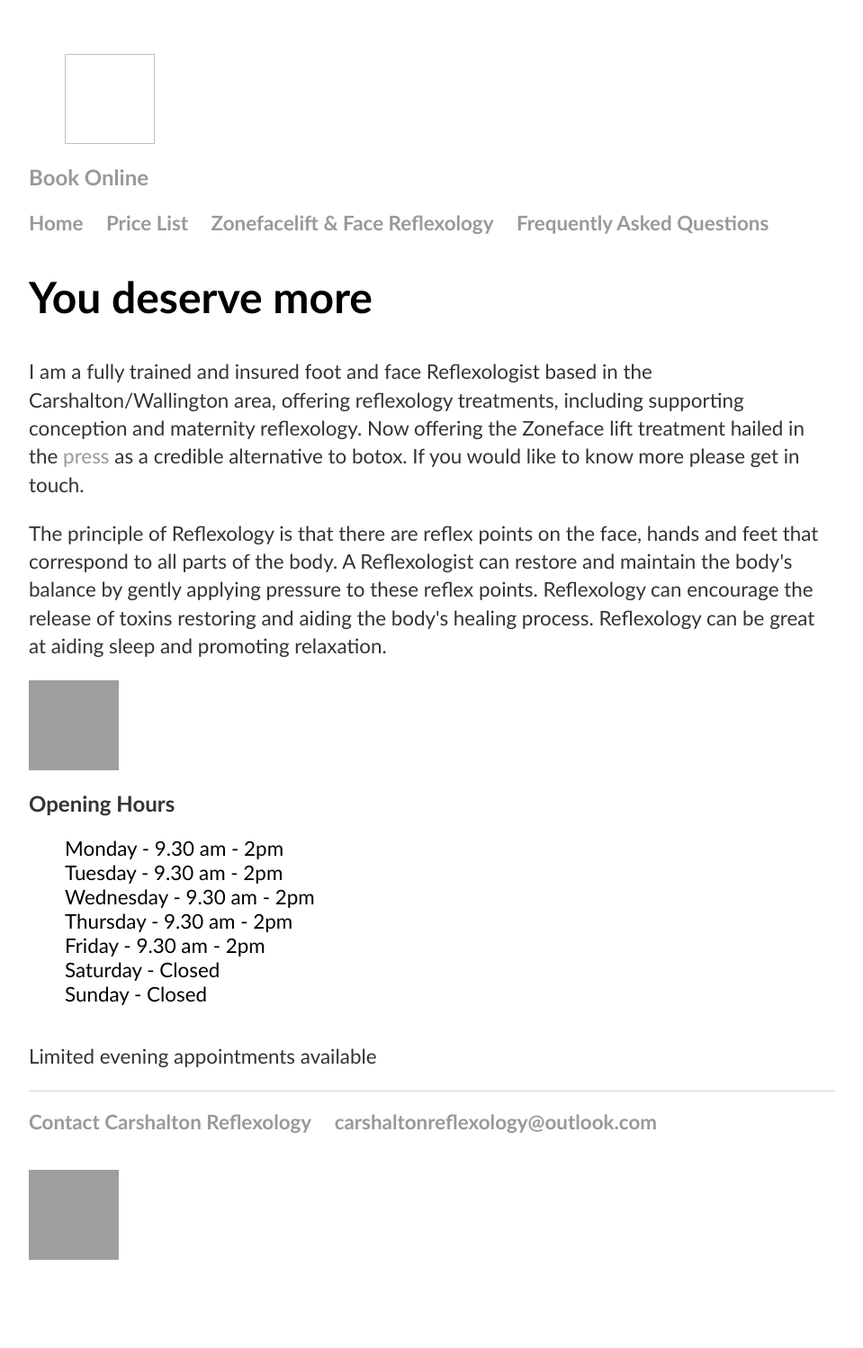
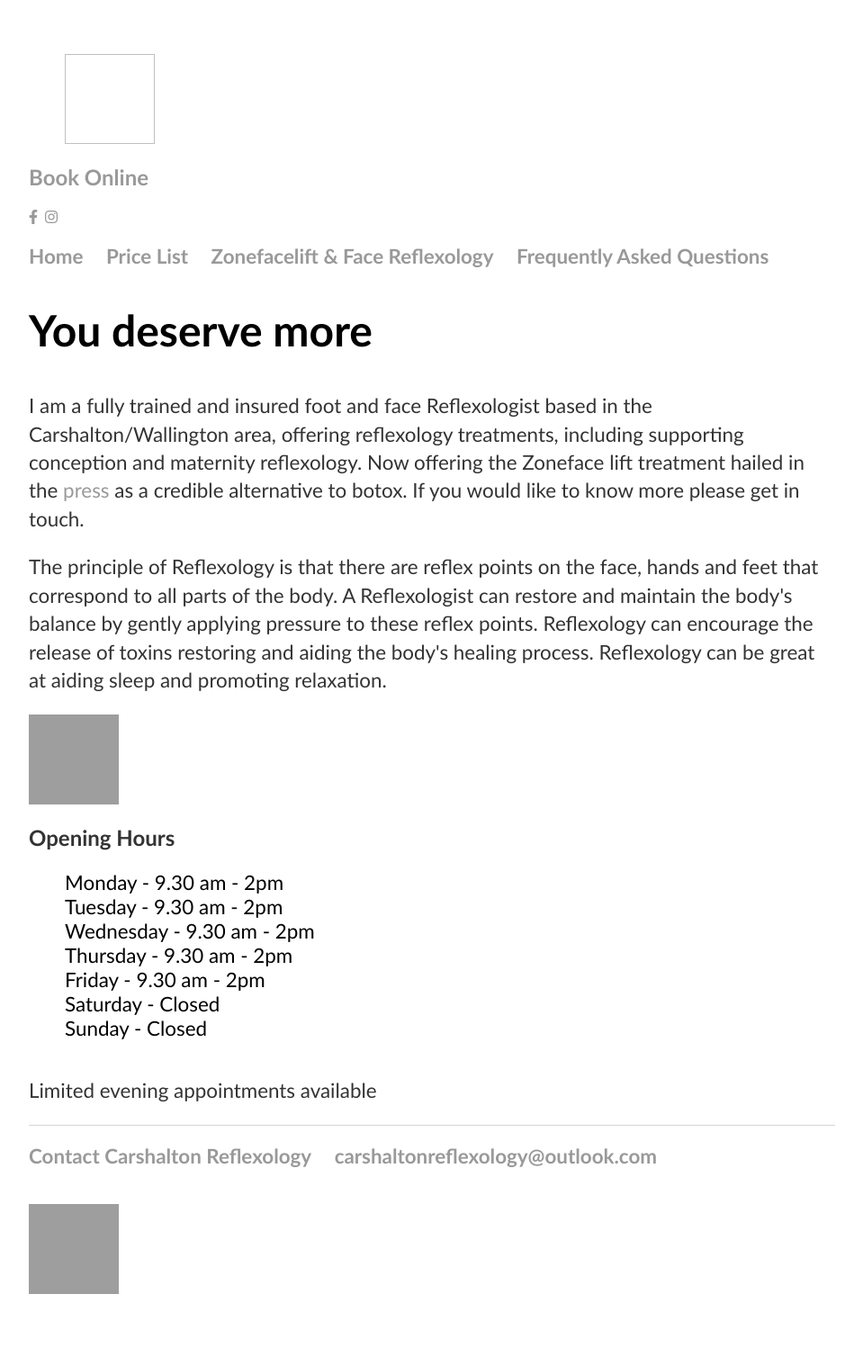
Before and after one commit to Rednax-lab/rednax-lab.github.io, a Jekyll site: the page built from index.html, in a window 1280 px wide. Shown: the whole page at 90% size, without its empty margins (160-1119 px from the left). Built offline with Jekyll 4.4.1, drawn with Linux system fonts in a browser that asks for light colours; nearby versions of some CDN libraries; before the commit the page ends 1460 px from its top, so only the background shows below that; grey boxes are pictures that could not be loaded.

Commit message:
Update default.html

```diff
--- a/_layouts/default.html
+++ b/_layouts/default.html
@@ -6,6 +6,7 @@
 			<title>{{ page.title }}</title>
 			<!-- link to main stylesheet -->
 			<link rel="stylesheet" type="text/css" href="/css/main.css">
+			<link rel="stylesheet" href="https://use.fontawesome.com/releases/v5.8.2/css/all.css"/>
 		</head>
 		<body>
 			<section>
```
